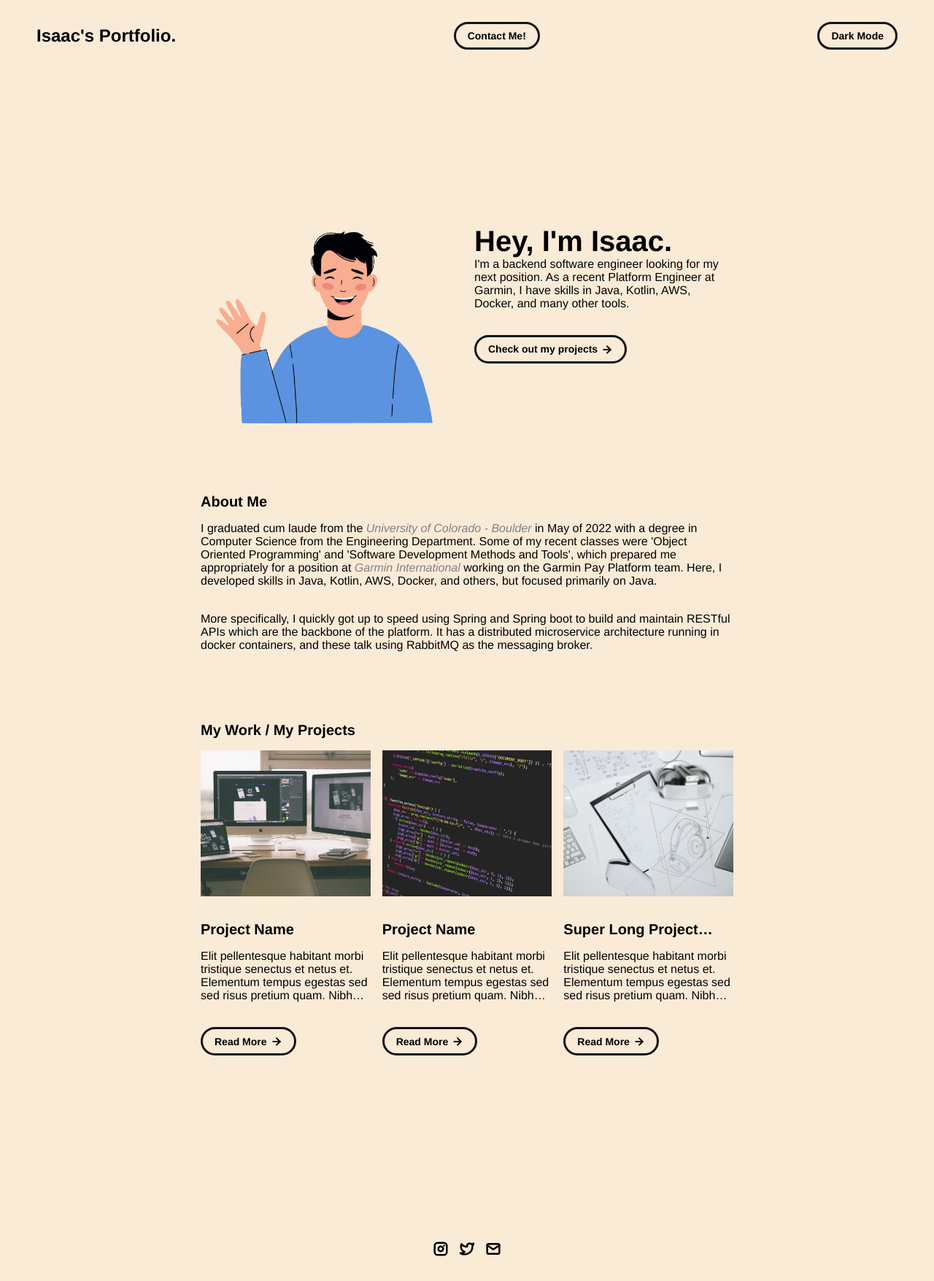
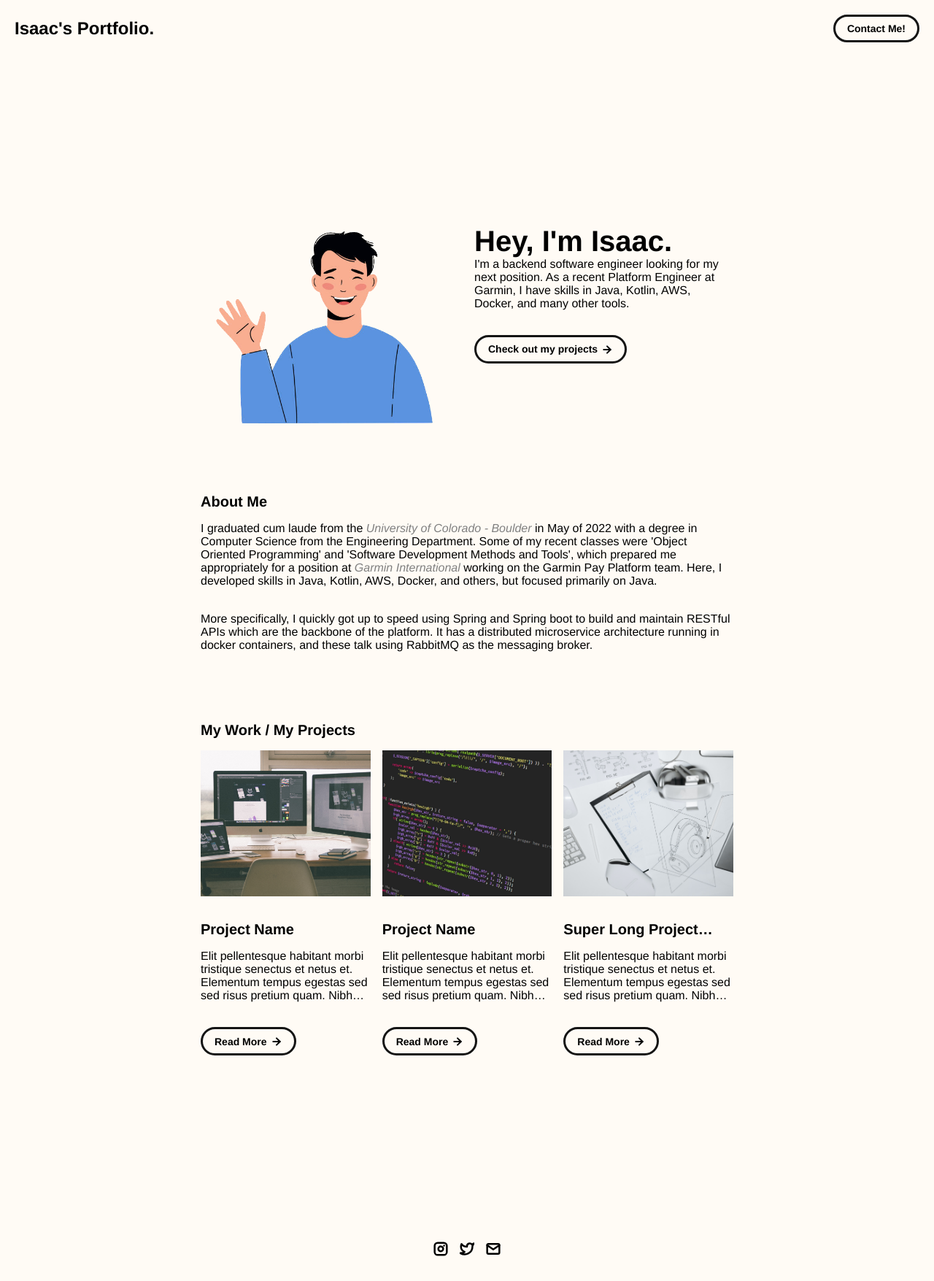
Before and after one commit to IsaacPyle/portfolio, a web app: file index.html in a window 1280 px wide. Shown: the whole page at 73% size. Run offline with its HTML, style and script files only (its server is not run), Linux system fonts and the light colour scheme.

Commit message:
Removed dark mode for now, since it isn't functional yet. Going to get the content in first, then work on styling

```diff
--- a/css/layout.css
+++ b/css/layout.css
@@ -13,7 +13,7 @@ body {
   margin: 0;
   -webkit-font-smoothing: antialiased;
   -moz-osx-font-smoothing: grayscale;
-  background-color: antiquewhite;
+  background-color: rgb(255, 251, 245);
 }
 
 
--- a/css/utilities.css
+++ b/css/utilities.css
@@ -47,12 +47,12 @@ a.icon-link:hover {
 }
 
 /* Small devices (portrait tablets and large phones, 800px and below) */
-@media only screen and (max-width: 800px) {
+/* @media only screen and (max-width: 800px) { */
   .navbar {
     padding: 20px 20px;
-    background-color: antiquewhite;
+    background-color: rgb(255, 251, 245);
   }
-}
+/* } */
 
 
 /* Button Styling */
@@ -130,7 +130,7 @@ a.no-underline:hover {
   }
 }
 
-.dark{
+/* .dark{
   background-color: #222;
   color: antiquewhite;
 }
@@ -147,4 +147,4 @@ a.no-underline:hover {
   display: flex;
   gap: 5px;
   align-items: center;
-}
+} */
--- a/index.html
+++ b/index.html
@@ -22,9 +22,9 @@
         <a class="button" href="mailto:isaac.a.pyle@gmail.com">
           <span class="button-text">Contact Me!</span>
         </a>
-        <a class="button change">
+        <!-- <a class="button change">
           <span class="button-text">Dark Mode</span>
-        </a>
+        </a> -->
       </a>
     </div>
 
--- a/js/script.js
+++ b/js/script.js
@@ -4,12 +4,12 @@ if (document.getElementById('my-work-link')) {
   })
 }
 
-$(".change" ).on("click", function() {
-    if( $("body").hasClass("dark")) {
-        $("body").removeClass("dark");
-        $("a").removeClass("dark-with-border");
-    } else {
-        $("body").addClass("dark");
-        $("a").addClass("dark-with-border");
-    }
-});
+// $(".change" ).on("click", function() {
+//     if( $("body").hasClass("dark")) {
+//         $("body").removeClass("dark");
+//         $("a").removeClass("dark-with-border");
+//     } else {
+//         $("body").addClass("dark");
+//         $("a").addClass("dark-with-border");
+//     }
+// });
```
